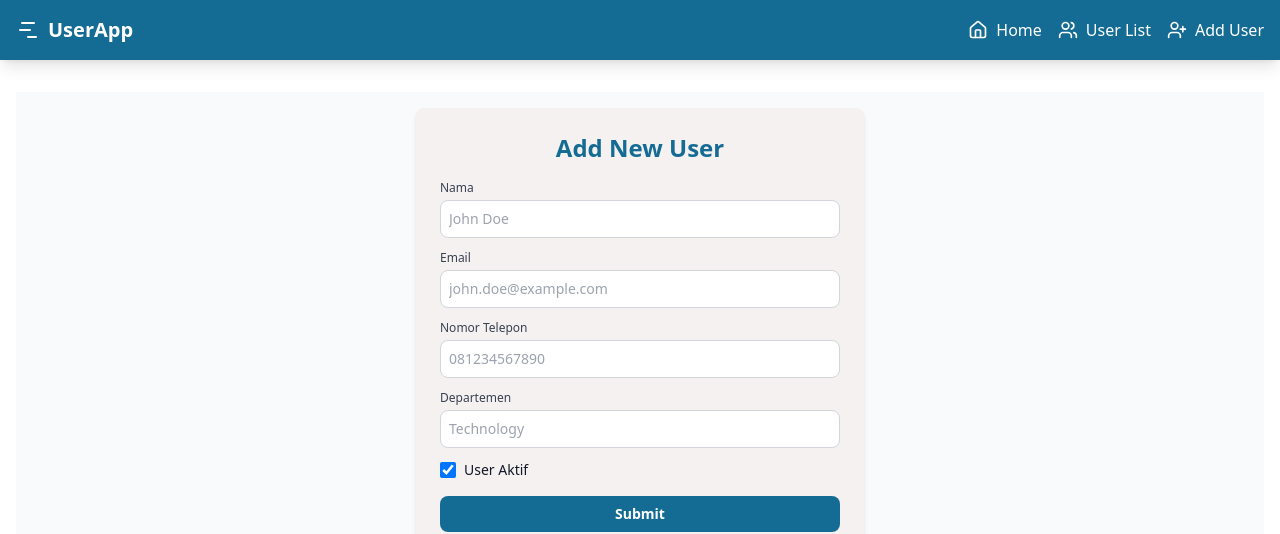
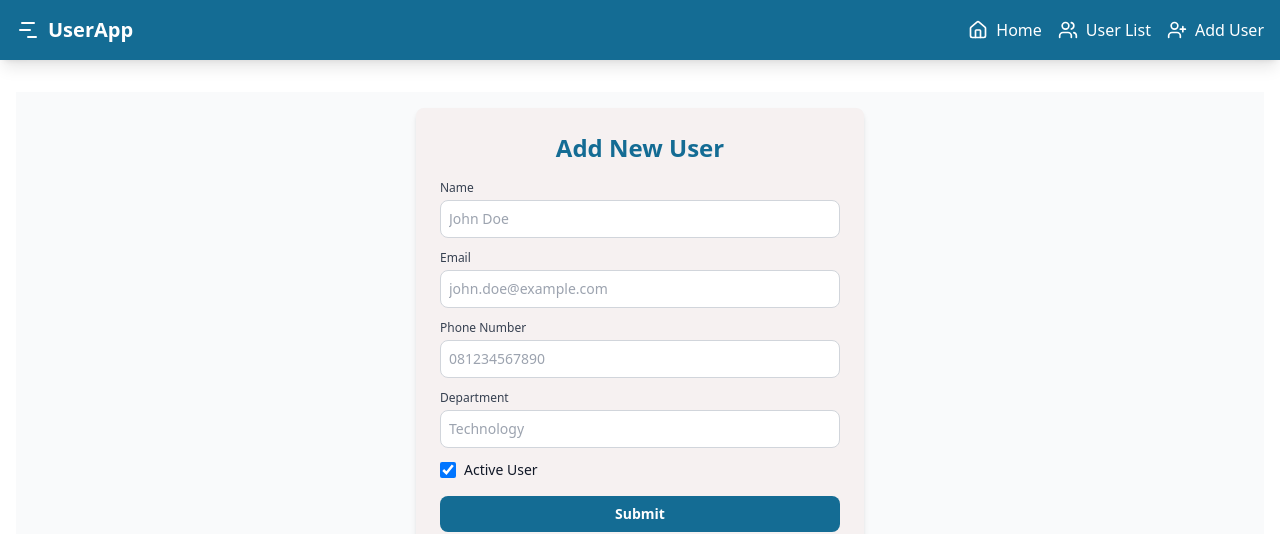
Before and after one commit to mohamadsolkhannawawi/user-management-app, a React (Vite) app in the folder client/: page /add-user in a window 1280 px wide. Shown: the top 534 px of the page. Built offline with nearby package versions, Linux system fonts and the light colour scheme; the HTML template or start-up script is replaced by a standard one.

Commit message:
refactor(ui): standardize column headers, labels, and placeholders for user list and add user page

```diff
--- a/client/src/pages/AddUserPage.tsx
+++ b/client/src/pages/AddUserPage.tsx
@@ -57,7 +57,7 @@ const AddUserPage = () => {
                 </h1>
                 <form onSubmit={handleSubmit}>
                     <div className="mb-3">
-                        <label className={labelStyle}>Nama</label>
+                        <label className={labelStyle}>Name</label>
                         <input
                             type="text"
                             name="nama"
@@ -83,7 +83,7 @@ const AddUserPage = () => {
                     </div>
 
                     <div className="mb-3">
-                        <label className={labelStyle}>Nomor Telepon</label>
+                        <label className={labelStyle}>Phone Number</label>
                         <input
                             type="text"
                             name="nomorTelepon"
@@ -96,7 +96,7 @@ const AddUserPage = () => {
                     </div>
 
                     <div className="mb-3">
-                        <label className={labelStyle}>Departemen</label>
+                        <label className={labelStyle}>Department</label>
                         <input
                             type="text"
                             name="departemen"
@@ -121,7 +121,7 @@ const AddUserPage = () => {
                             htmlFor="statusAktif"
                             className="ml-2 block text-sm text-gray-900"
                         >
-                            User Aktif
+                            Active User
                         </label>
                     </div>
 
--- a/client/src/pages/UserListPage.tsx
+++ b/client/src/pages/UserListPage.tsx
@@ -345,10 +345,10 @@ const UserListPage = () => {
                                 <div className="flex items-center gap-2">
                                     <User size={16} />
                                     <span className="md:hidden">
-                                        Nama & Email
+                                        Name & Email
                                     </span>
                                     <span className="hidden md:inline">
-                                        Nama
+                                        Name
                                     </span>
                                     <button
                                         onClick={() => handleSort('nama')}
@@ -382,7 +382,7 @@ const UserListPage = () => {
                             </th>
                             <th className="p-3 text-center whitespace-nowrap">
                                 <div className="flex items-center justify-center gap-2">
-                                    <Settings size={16} /> Aksi
+                                    <Settings size={16} /> Actions
                                 </div>
                             </th>
                         </tr>
@@ -423,8 +423,8 @@ const UserListPage = () => {
                                         }`}
                                     >
                                         {user.statusAktif
-                                            ? 'Aktif'
-                                            : 'Non-Aktif'}
+                                            ? 'Active'
+                                            : 'Inactive'}
                                     </span>
                                 </td>
 
@@ -440,8 +440,8 @@ const UserListPage = () => {
                                             }`}
                                         >
                                             {user.statusAktif
-                                                ? 'Aktif'
-                                                : 'Non-Aktif'}
+                                                ? 'Active'
+                                                : 'Inactive'}
                                         </span>
 
                                         {/* Tombol aksi */}
@@ -540,7 +540,7 @@ const UserListPage = () => {
                         <form onSubmit={handleEditSubmit}>
                             <div className="grid grid-cols-1 md:grid-cols-2 gap-4 mb-4">
                                 <div className="md:col-span-2">
-                                    <label className={labelStyle}>Nama</label>
+                                    <label className={labelStyle}>Name</label>
                                     <input
                                         type="text"
                                         name="nama"
@@ -563,7 +563,7 @@ const UserListPage = () => {
                                 </div>
                                 <div>
                                     <label className={labelStyle}>
-                                        Nomor Telepon
+                                        Phone Number
                                     </label>
                                     <input
                                         type="text"
@@ -576,7 +576,7 @@ const UserListPage = () => {
                                 </div>
                                 <div className="md:col-span-2">
                                     <label className={labelStyle}>
-                                        Departemen
+                                        Department
                                     </label>
                                     <input
                                         type="text"
@@ -600,7 +600,7 @@ const UserListPage = () => {
                                         htmlFor="statusAktif"
                                         className="ml-2 block text-sm text-gray-900"
                                     >
-                                        User Aktif
+                                        Active User
                                     </label>
                                 </div>
                             </div>
```
